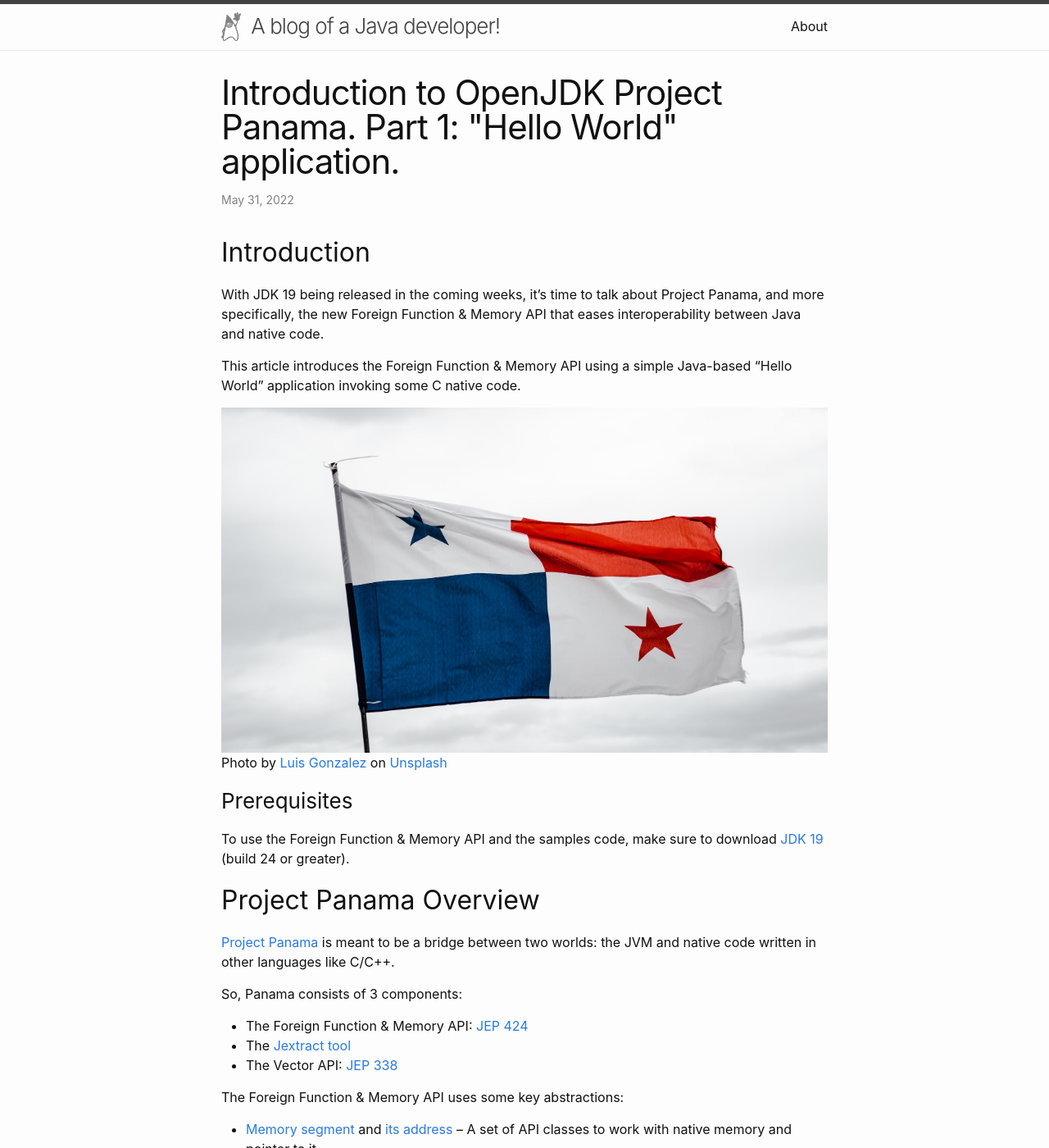
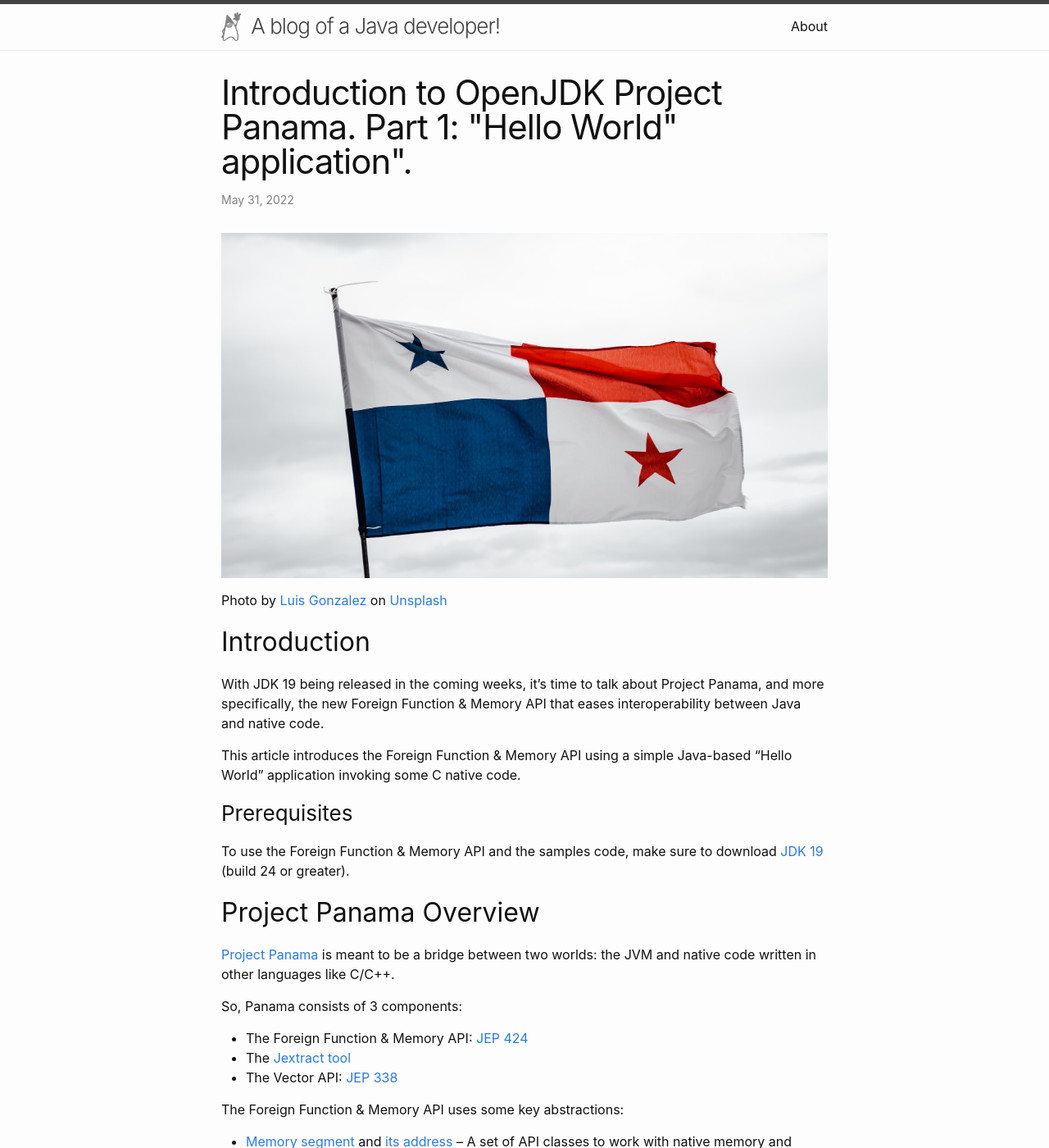
Before and after one commit to denismakogon/denismakogon.github.io, a Jekyll site: the page built from _posts/2022-05-31-introduction-to-project-panama-part-1.markdown, in a window 1280 px wide and 1400 px high. Shown: the whole window at 82% size. Built offline with Jekyll 4.4.1, drawn with Linux system fonts in a browser that asks for light colours; part of the change alters nothing that is shown.

```diff
--- a/_includes/head.html
+++ b/_includes/head.html
@@ -2,8 +2,33 @@
   <meta charset="utf-8">
   <meta http-equiv="X-UA-Compatible" content="IE=edge">
   <meta name="viewport" content="width=device-width, initial-scale=1">
-  {%- seo -%}
-  <link rel="stylesheet" href="{{ "/assets/main.css" | relative_url }}">
+
+  <link rel="stylesheet" href="{{ '/assets/main.css' | relative_url }}">
+
+
+  <meta name="twitter:card" content="summary"/>
+  <meta name="twitter:site" content="@{{ site.twitter_username }}"/>
+  {% if page.title %}
+  <meta name="twitter:title" content="{{ page.title }}"/>
+  {% else %}
+  <meta name="twitter:text:title" content="{{ site.title }}"/>
+  {% endif %}
+  {% if page.excerpt %}
+  <meta name="twitter:description" content="{{ page.excerpt | strip_html | truncate: 250, '…'}}"/>
+  <meta name="description" content="{{ page.excerpt| strip_html | truncate: 250, '…' }}" />
+  <!-- Slack preview based on og:description -->
+  <meta property="og:description" content="{{ page.excerpt | strip_html | truncate: 250, '…'}}" />
+  {% else %}
+  <meta name="twitter:description" content="{{ site.description }}"/>
+  <meta name="description" content="{{ site.description }}"/>
+  <meta property="og:description" content="{{ site.description }}" />
+  {% endif %}
+  <meta name="twitter:creator" content="@{{ site.twitter_username }}" />
+  {% if page.image %}
+  <meta name="twitter:title" content="{{ page.title }}"/>
+  <meta property="og:image" content="{{ site.url }}/images/{{ page.image }}"/>
+  {% endif %}
+
   {%- feed_meta -%}
   {%- if jekyll.environment == 'production' and site.google_analytics -%}
     {%- include google-analytics.html -%}
--- a/_posts/2022-05-31-introduction-to-project-panama-part-1.markdown
+++ b/_posts/2022-05-31-introduction-to-project-panama-part-1.markdown
@@ -1,11 +1,17 @@
 ---
 layout: post
-title:  'Introduction to OpenJDK Project Panama. Part 1: "Hello World" application.'
+title:  'Introduction to OpenJDK Project Panama. Part 1: "Hello World" application".'
 date:   2022-05-31
 categories: openjdk panama
 tags: ["openjdk", "panama"]
-image: "images/openjdk-panama/luis-gonzalez-Wiwqd_8Rds8-unsplash.jpg"
+image: "openjdk-panama/luis-gonzalez-Wiwqd_8Rds8-unsplash.jpg"
+excerpt: 'This article introduces the Foreign Function & Memory API using a simple Java-based "Hello World" application invoking some C native code'
 ---
+
+![Panama]({{ '../images/openjdk-panama/luis-gonzalez-Wiwqd_8Rds8-unsplash.jpg' | relative_url }})
+
+Photo by [Luis Gonzalez](https://unsplash.com/@luchox23?utm_source=unsplash&utm_medium=referral&utm_content=creditCopyText)
+on [Unsplash](https://unsplash.com/s/photos/panama?utm_source=unsplash&utm_medium=referral&utm_content=creditCopyText)
 
 ## Introduction
 
@@ -13,10 +19,6 @@ With JDK 19 being released in the coming weeks, it's time to talk about Project
 the new Foreign Function & Memory API that eases interoperability between Java and native code.
 
 This article introduces the Foreign Function & Memory API using a simple Java-based "Hello World" application invoking some C native code.
-
-![Panama]({{ '../images/openjdk-panama/luis-gonzalez-Wiwqd_8Rds8-unsplash.jpg' | relative_url }})
-Photo by [Luis Gonzalez](https://unsplash.com/@luchox23?utm_source=unsplash&utm_medium=referral&utm_content=creditCopyText)
-on [Unsplash](https://unsplash.com/s/photos/panama?utm_source=unsplash&utm_medium=referral&utm_content=creditCopyText)
 
 ### Prerequisites
 
```
